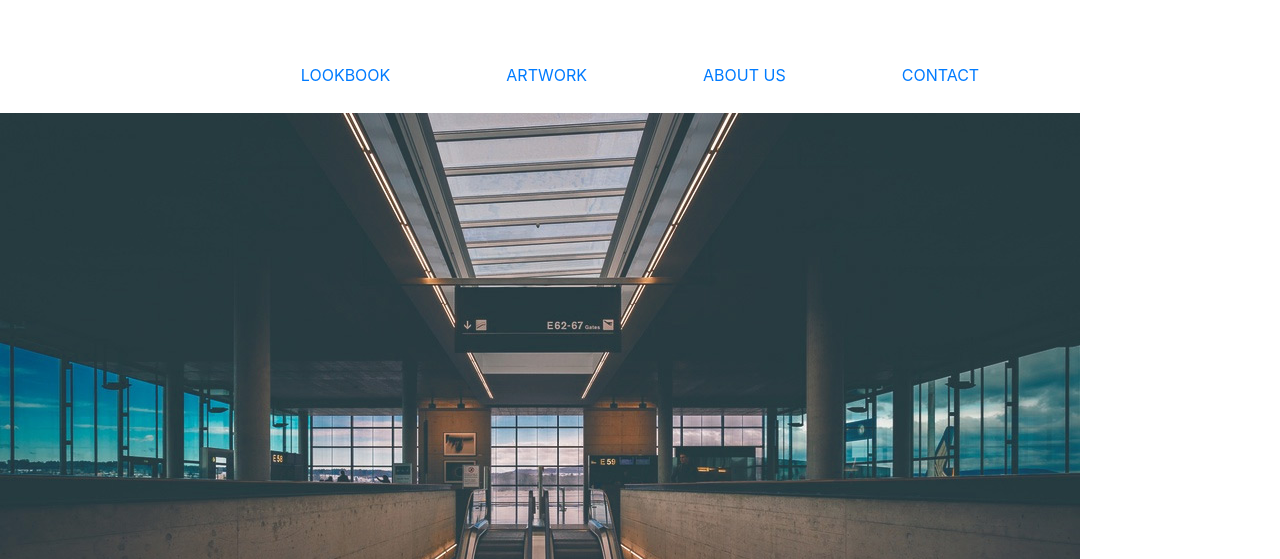
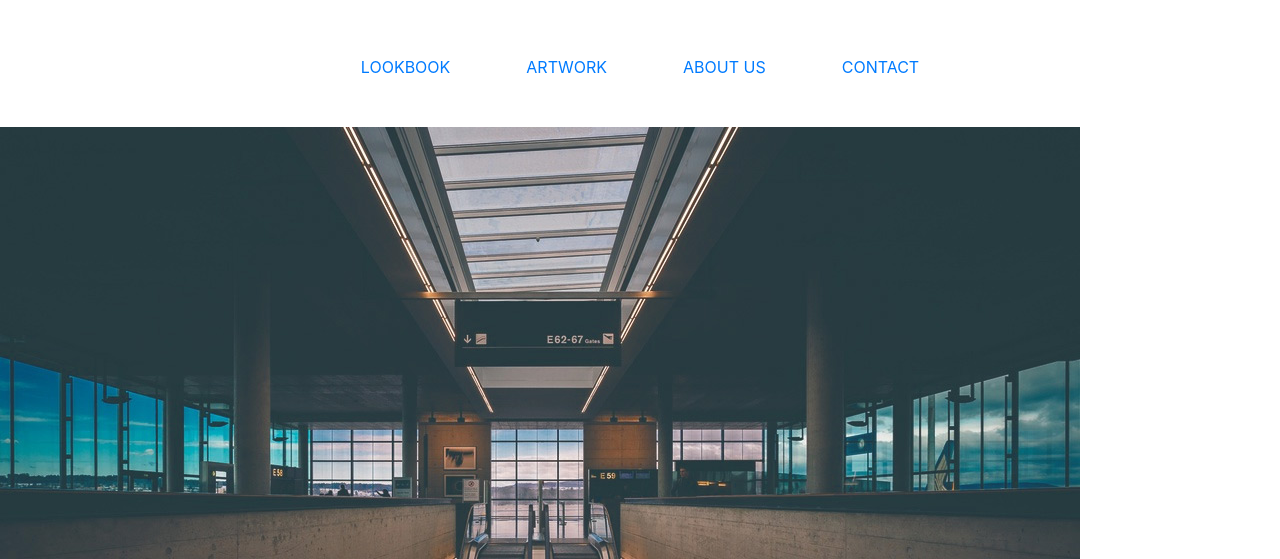
Before and after one commit to ariels1996/PRsite_for_everyone, a website: page index2.html in a window 1280 px wide. Shown: the part 241-800 px from the top of the page. Drawn offline with nearby package versions, Linux system fonts and the light colour scheme; files whose address does not match are found by name.

Commit message:
add index2 css

```diff
--- a/assets/css/main2.css
+++ b/assets/css/main2.css
@@ -9,7 +9,11 @@ header {
 }
 
 .navbar-nav .nav-item {
-    padding: 0px 50px 40px;
+    padding: 0px 30px 40px;
+}
+
+.navbar-nav .nav-item a {
+    padding: 0px 10px;
 }
 
 .row-header {
@@ -38,6 +42,7 @@ body {
     z-index: 0; }
 
 .main-photo {
+    margin-top: 30px;
     top: 0; }
 
 .no-padding {
```
